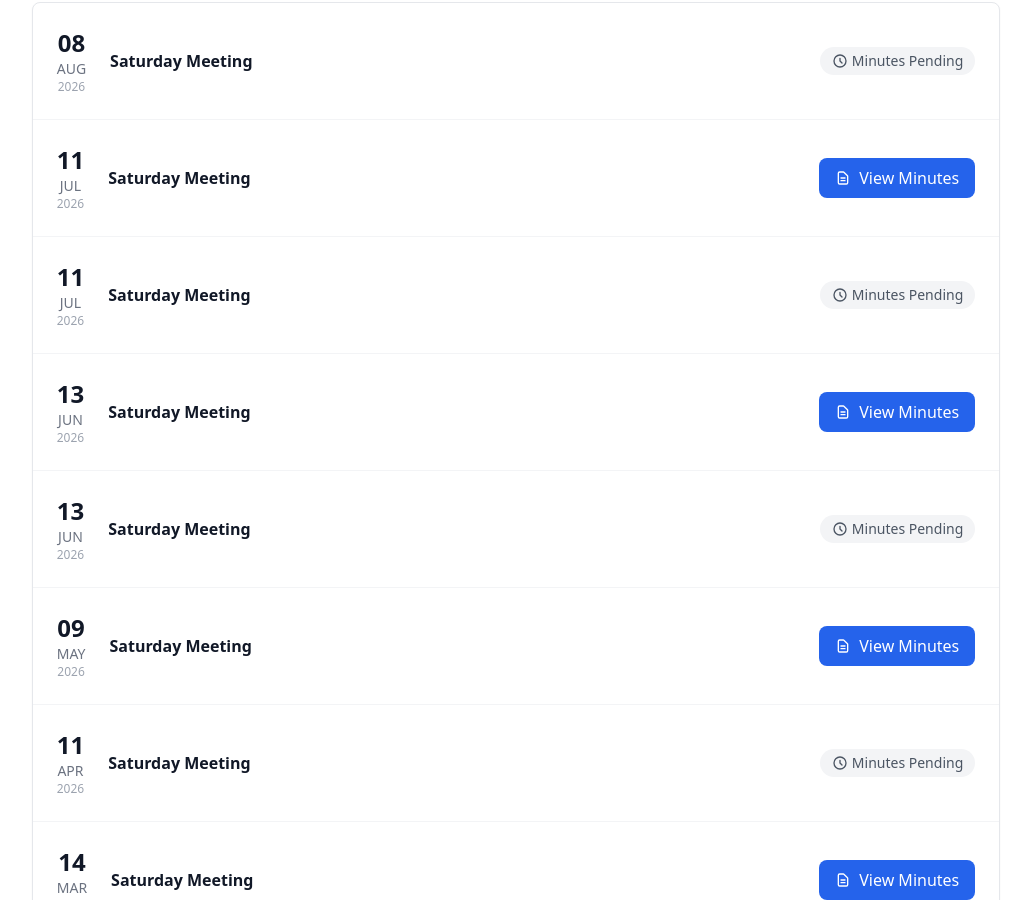
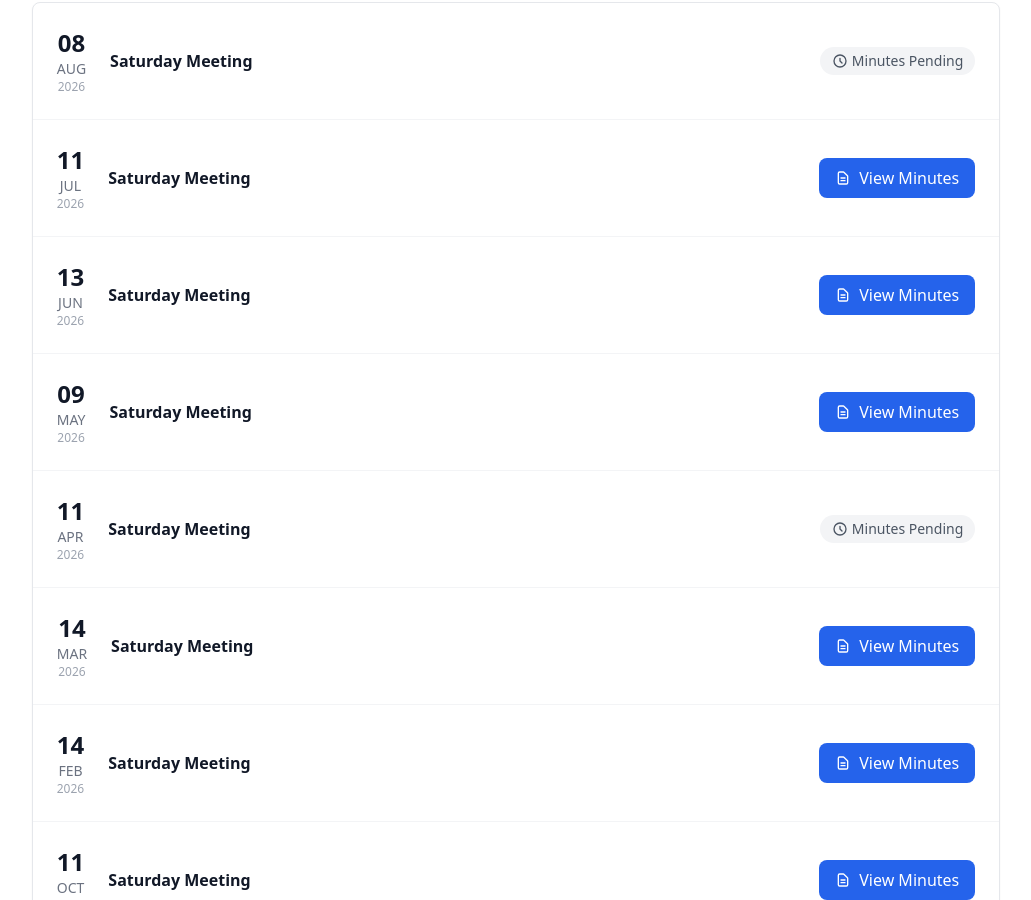
Before and after one commit to jmilljr24/sidney-airport-club, a Jekyll site: the page built from meetings.html, in a window 1280 px wide and 900 px high, scrolled down 544 px. Shown: the whole window, without its empty margins (124-1155 px from the left). Built offline with Jekyll 4.4.1, drawn with Linux system fonts in a browser that asks for light colours.

Commit message:
fix dups

```diff
--- a/_meetings/2026_06_13.md
+++ /dev/null
@@ -1,4 +0,0 @@
----
-date: 2026_06_13
-minutes_include: /minutes/2026_06_13.md
----
--- a/_meetings/2026_07_11.md
+++ /dev/null
@@ -1,4 +0,0 @@
----
-date: 2026_07_11
-minutes_include: /minutes/2026_07_11.md
----
```
Also changed, not shown: _meetings/2026-06-13.md (+1 -0 lines), _meetings/2026-07-11.md (+1 -0 lines), docs/add-meeting-minutes.md (+3 -1 lines), .github/workflows/convert-minutes.yml, _includes/minutes/2026-06-13.md (renamed from _includes/minutes/2026_06_13.md), _includes/minutes/2026-07-11.md (renamed from _includes/minutes/2026_07_11.md), 4 other files.
